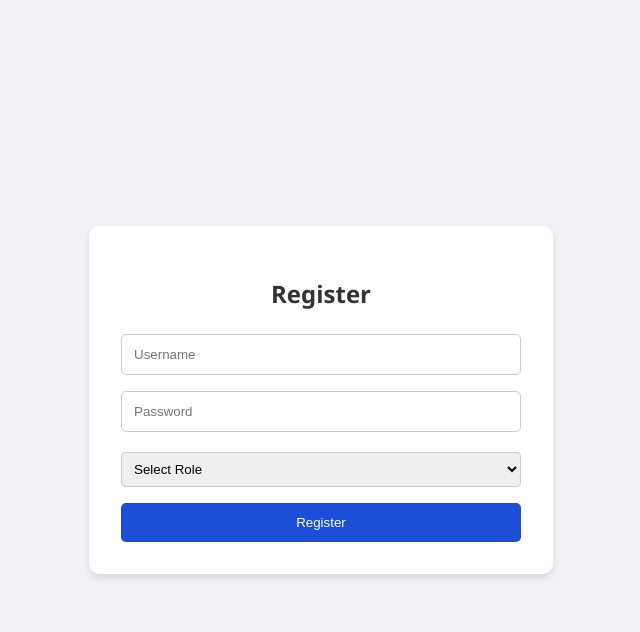
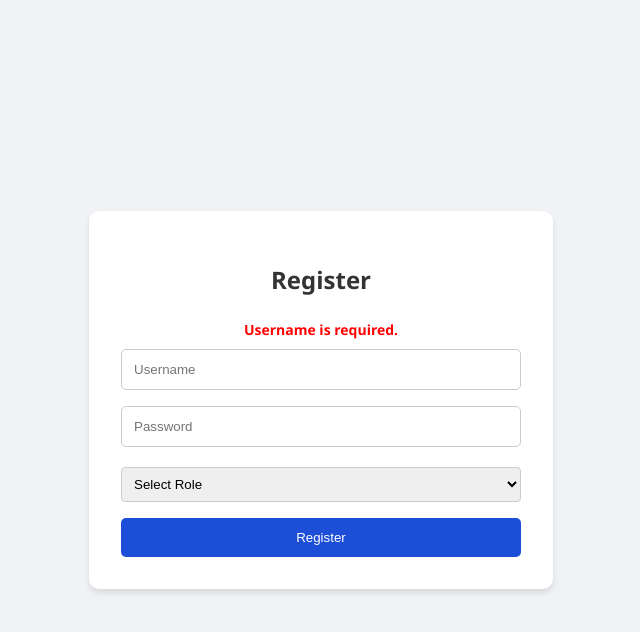
Before and after one commit to MirominaS/attendance_system, a React (Create React App) app in the folder client/: page /register in a window 1280 px wide. Both pictures are taken after a click on the button "Register". Shown: the top 632 px of the page, without its empty margins (319-959 px from the left). Built offline with nearby package versions, Linux system fonts and the light colour scheme.

Commit message:
#2.3.3, Registration completed

```diff
--- a/client/src/component/Register.js
+++ b/client/src/component/Register.js
@@ -11,7 +11,6 @@ const Register = () => {
   const [password, setPassword] = useState('');
   const [role, setRole] = useState('');
   const [errorMessage, setErrorMessage] = useState('');
-  const [success, setSuccess] = useState('');
 
   const handleRoleChange = (e) => {
     setRole(e.target.value);
@@ -44,14 +43,14 @@ const Register = () => {
 
     if (validateForm()) {
       serverConnector({
-        url :'http://localhost:8080/auth/register',
+        url :'auth/register',
         payload : {username,password,roles:[role]},
       }).then(res => {
         toast(res.data,{icon: '✅'})
         navigate('/')
         }
       ).catch(err =>
-        toast(err,{icon: '❌'})
+        toast(err || 'Registration Failed!',{icon: '❌'})
       )
     }
   }
@@ -59,7 +58,7 @@ const Register = () => {
     <div className="reg-container">
     <form className="reg-form" onSubmit={handleRegister}>
       <h2>Register</h2>
-      {success && <p className="success-message">{success}</p>}
+      {errorMessage && <p className="error-message">{errorMessage}</p>}
       <input
         type="text"
         placeholder="Username"
```
